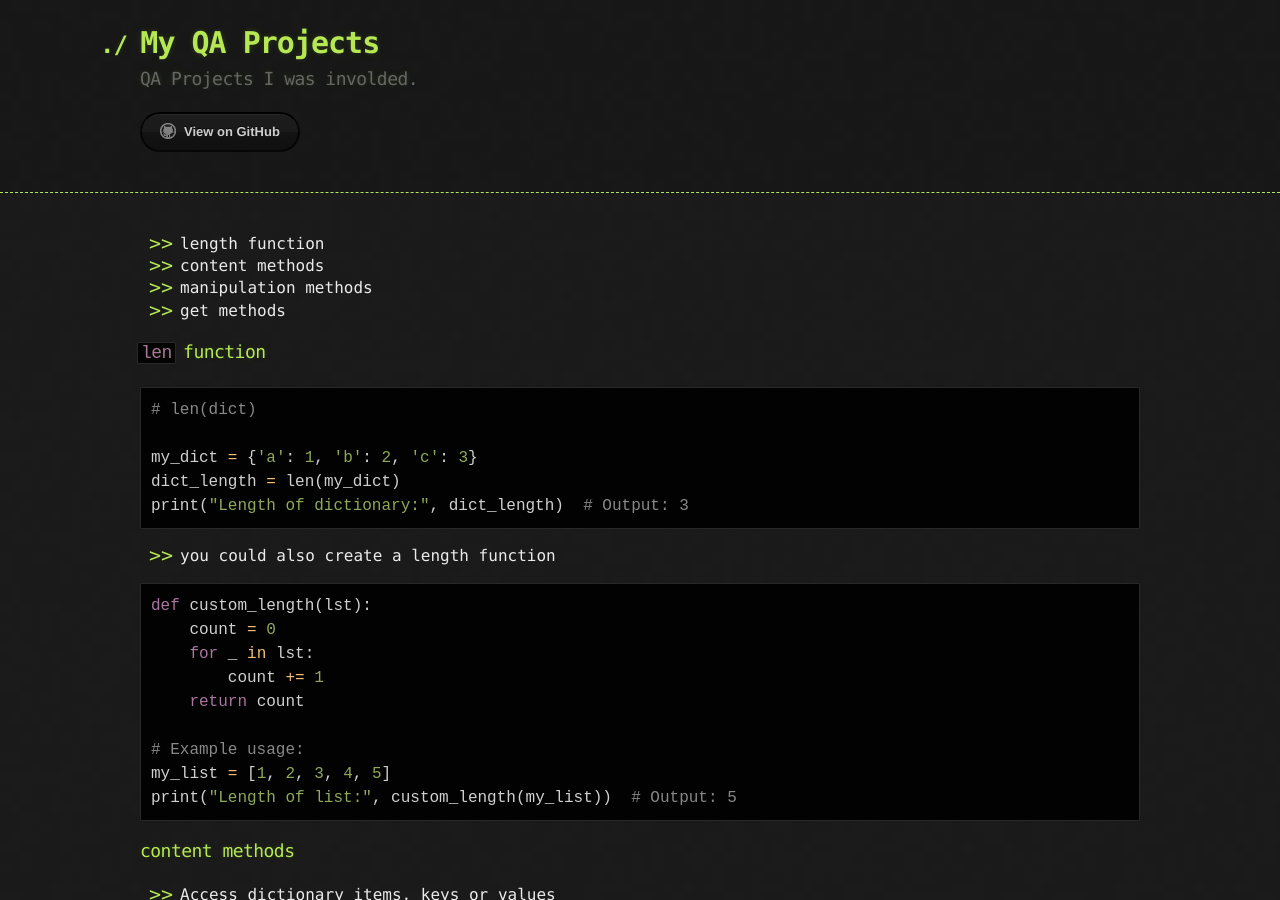
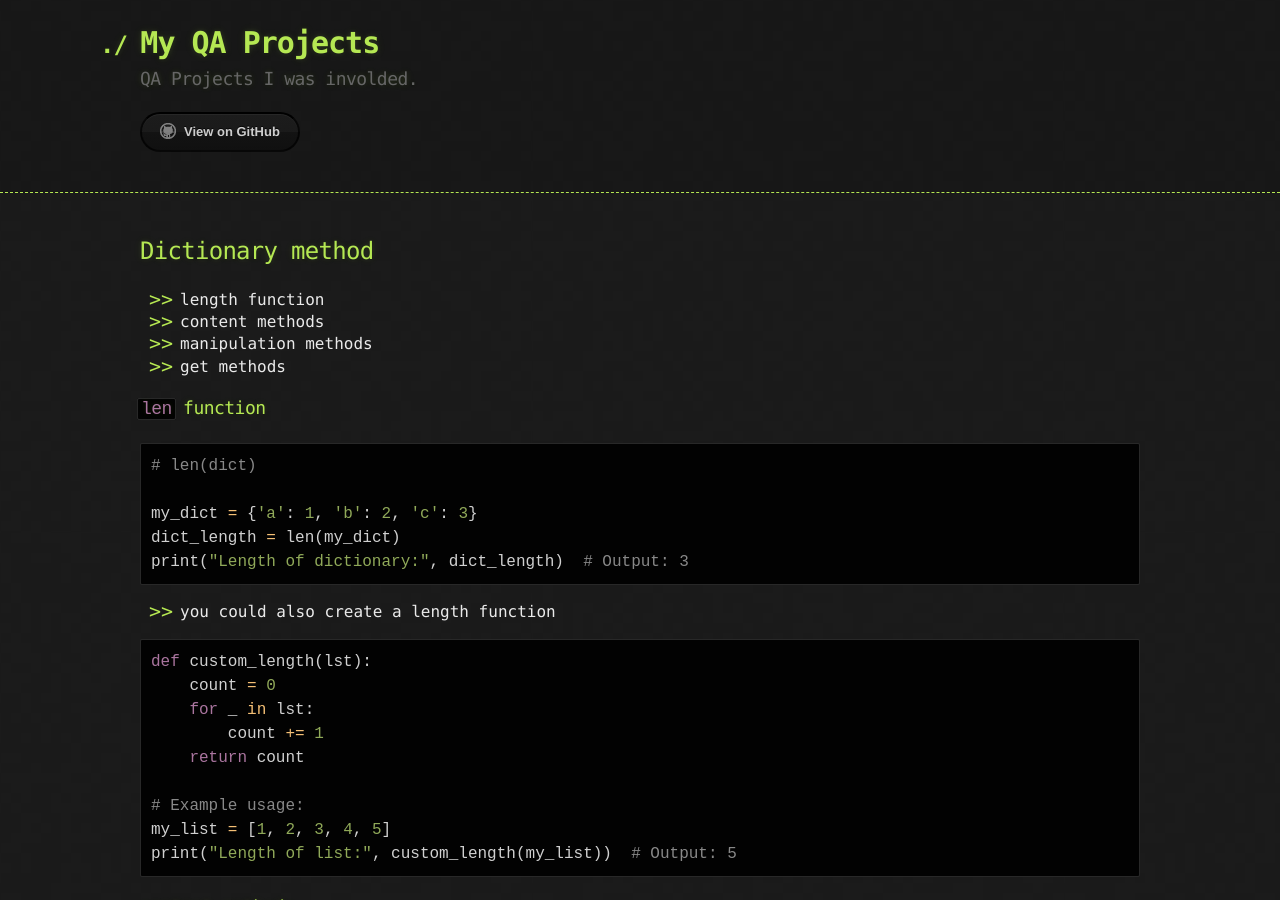
Before and after one commit to sciustechnologia/sciustechnologia.github.io, a Jekyll site: the page built from python/04_set_dict/03_method.md, in a window 1280 px wide and 900 px high. Built offline with Jekyll 4.4.1, drawn with Linux system fonts in a browser that asks for light colours.

Commit message:
Update 03_method.md

```diff
--- a/python/04_set_dict/03_method.md
+++ b/python/04_set_dict/03_method.md
@@ -2,6 +2,8 @@
 title: Python - Dictionary method
 layout: default
 ---
+
+## Dictionary method
 
 * length function
 * content methods
```
